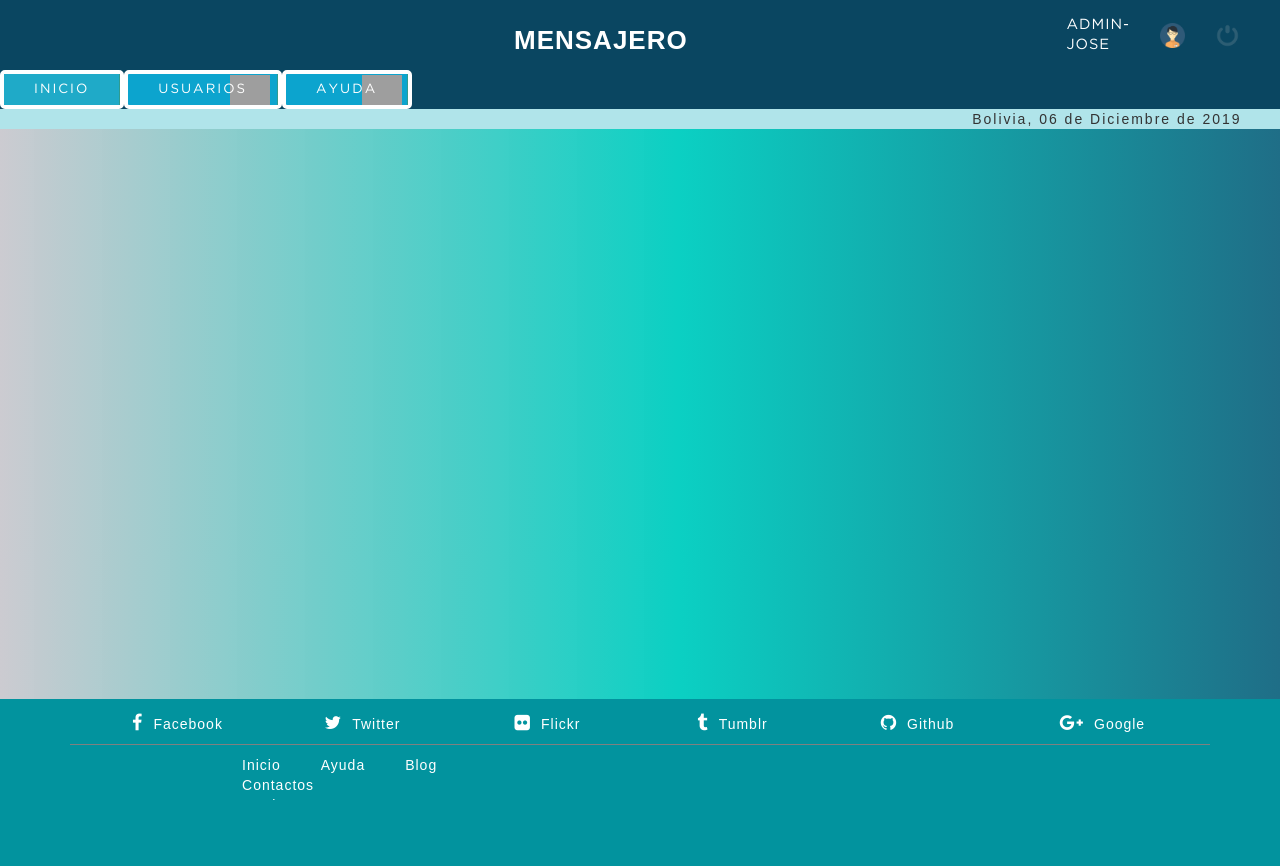
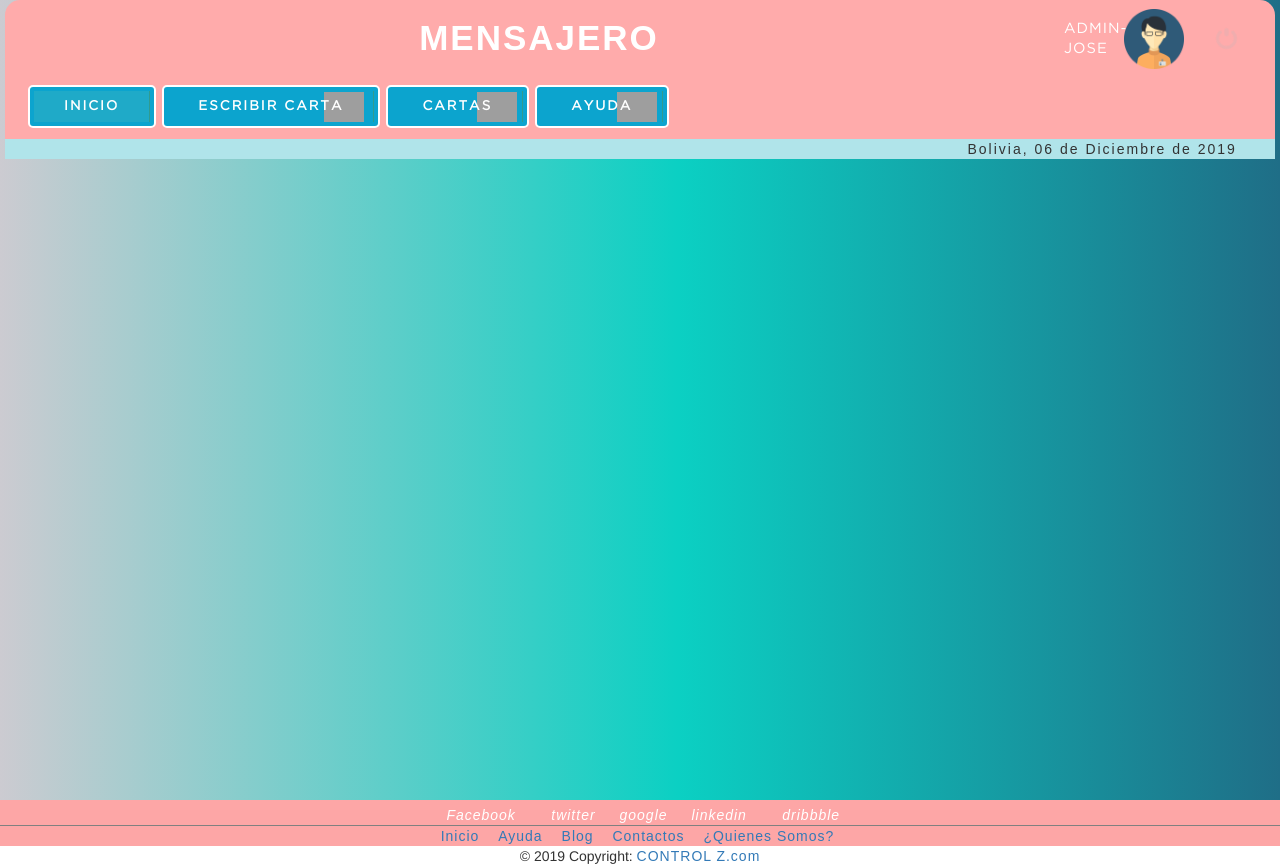
Before and after one commit to ivanovichTBD/TISEADA, a PHP site: page /TISEADA/sistema/ in a window 1280 px wide. Before the commit the page ends 800 px from the top, so only its background shows below. Run offline with PHP 8.4, Linux system fonts and the light colour scheme; a user stored in the database is signed in; data comes from the database, SQL or seed files in the repository; data that the repository does not hold is empty; some libraries are stand-ins or nearby versions; grey boxes are pictures that could not be loaded.

Commit message:
cambios usuarios

```diff
--- a/ComponentesPagPrincipal/Footer.php
+++ b/ComponentesPagPrincipal/Footer.php
@@ -60,7 +60,7 @@
 <!-- Footer Elements -->
 
 <!-- Copyright -->
-<div class="footer-copyright text-center pt-0 py-0">© 2019 Copyright:
+<div class="footer-copyright text-center pt-0 py-0 pie">© 2019 Copyright:
   <a href="#">CONTROL Z.com</a>
 </div>
 <!-- Copyright -->
--- a/css/PartesPag.css
+++ b/css/PartesPag.css
@@ -252,12 +252,12 @@ color: white;
 
 }
 .cal{
-  margin-top: 30px;
+  margin-top: 10px;
   color:rgb(0, 58, 87);
   border-top:4px solid white;
 }
 .cali{
-  margin-top: 30px;
+  margin-top: 10px;
 
 
 }
--- a/sistema/css/generalStyle.css
+++ b/sistema/css/generalStyle.css
@@ -3,13 +3,16 @@
 *{
 	margin: 0px;
 	padding: 0;
-	box-sizing: border-box;
+	/*box-sizing: border-box;*/
 }
-.container{
+/*.container{
 	display: flex;
-}
+}*/
 .Titulo{
-margin-left: 40%;
+	width: 75%;
+	display: flex;
+	justify-content: center;
+	  margin:auto;
 
 }
 body{
@@ -22,7 +25,8 @@ h1, h2, h3, h4, h5, h6 {
     letter-spacing: 1px;
 }
 h1{
-	font-size: 26px;
+	font-size: 35px;
+	letter-spacing: 2px;
 }
 h2{
 	font-size: 20px;
@@ -53,26 +57,36 @@ a{
 span {
     font-family: 'GothamBook';
     letter-spacing: 1px;
-    font-size: 14px;
+    	font-size: 20px;
     line-height: 20px;
 }
 header{
-	position: fixed;
+	/*position: fixed;*/
 	width: 100%;
 }
 .header{
 	color: #FFF;
-	background: #0a4661;
-	height: 70px;
+	/*background: #0a4661;*/
+	height: 50px;
 	display: -webkit-flex;
 	display: -moz-flex;
 	display: -ms-flex;
 	display: -o-flex;
 	display: flex;
-	align-items: center;
-	padding: 10px;
+}
 
+/*cambio de estilo segun tipo de usuario*/
+.trabajadores{
+	background: #013E5C;
 }
+.usuarioNiño{
+
+	background: #FFABAB;
+	border-radius: 15px 15px 0px 0px;
+  	margin: 0px 5px 0px 5px;
+}
+
+/*-----------avatar usuario---------------------*/
 .optionsBar{
     display: -webkit-flex;
     display: -moz-flex;
@@ -82,20 +96,21 @@ header{
     justify-content: flex-end;
 	align-items: center;
 	min-width: 100px;
-	margin-left: 30%;
-margin-right:30px; ;
+	margin-top:45px;
+	margin-right: 25px;
 }
 .optionsBar span {
+	width: 50px;
     color: #FFF;
     font-size: 11pt;
     font-family: 'GothamBook';
     text-transform: uppercase;
-    margin-left: 30px;
+    margin-left: 2px;
 }
 .photouser {
-    margin-left: 30px;
-    width: 25px;
-    height: 25px;
+    margin-left: 10px;
+    width: 60px;
+	height: 60px;
 }
 .close{
 	width: 25px;
@@ -110,9 +125,16 @@ margin-right:30px; ;
     margin-left: 30px;
 }
 
-nav ul{
-	background-color:#0a4661;
+/*nav--------------------------------------------------------------------------*/
+header nav{
+	display: block;
+	/*background-color:#029AE5;*/
+	  margin: 1px 5px 1px 5px;
+	  padding: 5px 0px 0px 15px;
+	  border-radius: 0px 0px 15px 15px;
+	}
 
+header nav ul{
 	/*background: #05817d;*/
 	list-style: none;
 	display: -webkit-flex;
@@ -122,13 +144,20 @@ nav ul{
 	display: flex;
 	justify-content: left;
 	align-items: center;
+
+		overflow:hidden;
+		list-style:none;
 }
+
 nav ul li{
 	background-color: #0ca4ce;
 	border-radius: 5px;
-    border:4px solid;
+   		border:2px solid;
 	border-color: #FFF;
-    padding: 0px;
+		font-weight: bold;
+		font-size: 10px,;
+		padding: 4px;
+		margin: 10px 3px;
 }
 nav ul > li a{
 	position: relative;
@@ -162,8 +191,8 @@ nav ul li:hover ul{
 
 }
 nav li ul{
-	/*background: #177470;*/
-	background: #2d9872;
+	background: #ffffffde;
+	/*background: #2d9872;*/
 	display: none;
 	flex-direction: column;
 	position: absolute;
@@ -201,6 +230,12 @@ ul{
 	height: 39em;
 	border-width: 0px;
 }
+
+/**********NAVEGADOR********************************/
+.menu_bar {
+	display:none;
+}
+
 /*****************************************************************/
 .fecha{
 	text-align: end;
@@ -401,79 +436,79 @@ table td{
 	margin-left: 10px;
 }
 
-
-
-
-
-
-
 /*PARA EL FOOTER*/
-body{
-	font-family: 'Raleway', sans-serif;
+.posicion{
+	position: fixed;
+	position:relative;
+	bottom: 0;
+	width: 100%;
+	color: white;
+  }
+  footer .pie{
+	background: white;
+}
+  footer .Footertrabajadores{
+	background: #013E5C;
+  }
+  footer .FooterNiño{
+	background: rgb(253, 166, 166);
   }
 
-  footer{
+  /*FIN FOOTER*/
 
-	  background-color:#02939e;
-	  padding-top: 15px;
+  .avatarUsu{
+	background: none;
+	border: none;
+	margin: 0px;
+	padding: 0px;
 }
 
-  footer ul{
-	  list-style:none;
-	  margin:0 auto;
-	  display:inline-block;
-	  padding-top:10px;
+/*****************************RESPONSIVE**************************/
+@media screen and (max-width:992px ) {
+	/*navegador menu*/
+	header nav {
+	  width:80%;
+	  height:100%;
+	  left:-100%;
+	  margin:0;
+	  position: fixed;
 	}
 
-  footer ul li{
-	  float:left;
+	header form button{
+	  float:none;
 	}
 
-  footer ul li a{
-	  color:white;
-	  padding:20px;
+	header nav ul li {
+	  display:block;
+	  float:none;
+	  border-bottom:1px solid rgba(255,255,255, .3);
 	}
 
-  footer ul li a:hover{
-	  color:black;
+	.menu_bar{
+	  display:block;
+	  padding:5px;
+	  border:3px solid;
+	  color:#fff;
 	  text-decoration:none;
+	  font-weight: bold;
+	  font-size:25px;
+	  margin-top: 60px;
+
+	  -webkit-box-sizing:border-box;
+	  -moz-box-sizing:border-box;
+	  box-sizing:border-box;
 	}
 
-  .footer-top{
-	  padding-bottom:10px;
+	.menu_bar a{
+	  color: white;
 	}
 
-  .footer-top .fa{
-	  font-size:18px;
-	  color: #FFF;
-	  padding-right:10px;
+	.menu_bar span {
+	  float:right;
+	  font-size:40px;
 	}
-
-  .footer-top a{
-	  color:#FFF;
-	  text-decoration:none;
+	/*contenido*/
+	.cuerpo{
+	  width:100%;
 	}
-
-  .footer-top .col-lg-2:hover .fa , .footer-top .col-lg-2:hover a{
-	  color:black;
   }
-
-  .copyright{
-	  background-color:#f0f0f0;
-  }
-
-  .copyright p{
-	  font-size:12px;
-	  padding:15px 0 10px 0;
-
-  }
-  .posicion{
-
-	position: fixed;
-	bottom: 0;
-	width: 100%;
-	height: 116px;
-	padding-bottom: 2.5rem;
-	padding-top: 1.5rem;
-  }
-  /*FIN FOOTER*/
--- a/sistema/includes/header.php
+++ b/sistema/includes/header.php
@@ -6,18 +6,22 @@
 	}
  ?>
 <header>
-		<div class="header">
-
+		<div class=" navbar navbar-dark justify-content-between header">
 			<h1 class="Titulo" >MENSAJERO</h1>
-			<div class="optionsBar">
-				</p>
+			<form class="form-inline my-1 avatarUsu">
+				<div class="md-form form-sm my-0 optionsBar">
 
 					<span class="user"><?php echo $_SESSION['user'].'-'.$_SESSION['nombre']; ?></span>
 					<img class="photouser" src="img/user.png" alt="Usuario">
 					<a href="salir.php"><img class="close" src="img/salir.png" alt="Salir del sistema" title="Salir"></a>
 				</div>
+			</form>
+		</div>
 
-		</div>
+		<!-- navegador -->
+
 			<?php include "nav.php"; ?>
+
+		<!-- FIN navegador -->
 		<p class="fecha">Bolivia, <?php echo fechaC(); ?></p>
 </header>
--- a/sistema/includes/nav.php
+++ b/sistema/includes/nav.php
@@ -1,5 +1,7 @@
-
-		<div class="topnav" id="myTopnav">
+<header>
+		<div class="menu_bar">
+			<a href="#" class="bt-menu"><span class="icon-view-list"></span>Menu</a>
+		</div>
 		<nav>
 			<ul>
 				<li><a href="index.php">Inicio</a></li>
@@ -66,7 +68,8 @@
 
 			</ul>
 		</nav>
-		</div>
+<header>
+
 		<script>
 		function form(){
 			document.getElementById('iframe').src="registro_usuario.php";
--- a/sistema/index.php
+++ b/sistema/index.php
@@ -7,13 +7,45 @@
 <head>
 	<meta charset="UTF-8">
 	<?php include "includes/scripts.php"; ?>
-	<title>Niño Mensajero</title>
+	<title>	MENSAJERO</title>
 </head>
+
 <body>
-	<?php include "includes/header.php"; ?>
-	<?php include "anadirPalabrasEnCarta.php"; ?>
+	<!-- cambio de estilo cabecera segun tipo de usuario-->
+	<?php if($_SESSION['tipo_usuario'] !=4){?>
+		<div class="fixed-top trabajadores">
+			<?php include "includes/header.php"; ?>
+		</div>
+	<?php } ?>
+
+	<?php if($_SESSION['tipo_usuario'] == 4){?>
+		<div class="fixed-top usuarioNiño">
+			<?php include "includes/header.php"; ?>
+		</div>
+	<?php } ?>
+	<!-- FIN cambio de estilo cabecera segun tipo de usuario-->
+
+	<main style="height: 100vh;">
+		<?php include "anadirPalabrasEnCarta.php"; ?>
+
+	</main
 	<iframe id="iframe" > </iframe>
-	<?php include "includes/footer.php"; ?>
+
+	<footer>
+		<!-- cambio de estilo cabecera segun tipo de usuario-->
+		<?php if($_SESSION['tipo_usuario'] !=4){?>
+				<div class="Footertrabajadores">
+					<?php include "../ComponentesPagPrincipal/Footer.php"; ?>
+				</div>
+			<?php } ?>
+
+			<?php if($_SESSION['tipo_usuario'] == 4){?>
+				<div class="FooterNiño">
+					<?php include "../ComponentesPagPrincipal/Footer.php"; ?>
+				</div>
+			<?php } ?>
+			<!-- FIN cambio de estilo cabecera segun tipo de usuario-->
+	</footer>
 </body>
 
 </html>
```
Lines whose indentation alone changed are shown as unchanged.
